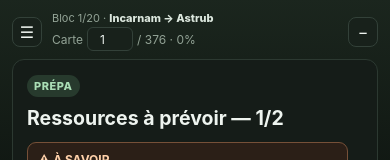
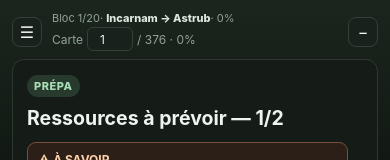
Before and after one commit to clemdevige-pixel/Dofus-guide-companion, a React (Vite) app: page / in a window 390 px wide. Shown: the top 160 px of the page. Built offline with nearby package versions, Linux system fonts and the light colour scheme.

Commit message:
feat(ui): make header responsive and show block progress

```diff
--- a/src/App.tsx
+++ b/src/App.tsx
@@ -229,6 +229,9 @@ export function App() {
     }),
     [completedStepIds, stepGroups],
   );
+  const currentBlockProgress = currentBlock
+    ? blockProgress.find((block) => block.id === currentBlock.id)
+    : undefined;
 
   function goPrevious() {
     setSecondaryView(null);
@@ -394,7 +397,9 @@ export function App() {
           <div className="app-header__context">
             {currentBlock && (
               <p className="header-block-line">
-                Bloc {currentBlock.order}/{route.blocks.length} · <strong>{currentBlock.title}</strong>
+                <span className="header-block-line__index">Bloc {currentBlock.order}/{route.blocks.length}</span>
+                <span className="header-block-line__title">· <strong>{currentBlock.title}</strong></span>
+                <span className="header-block-line__progress">· {currentBlockProgress?.percentage ?? 0}%</span>
               </p>
             )}
             <form
@@ -436,7 +441,7 @@ export function App() {
         <div className="compact-header">
           <span>
             {displayIndex}/{stepGroups.length}
-            {currentBlock ? ` · B${currentBlock.order}/${route.blocks.length}` : ''}
+            {currentBlock ? ` · B${currentBlock.order}/${route.blocks.length} · ${currentBlockProgress?.percentage ?? 0}%` : ''}
             {' · '}{typeLabel}
           </span>
           <button
```
